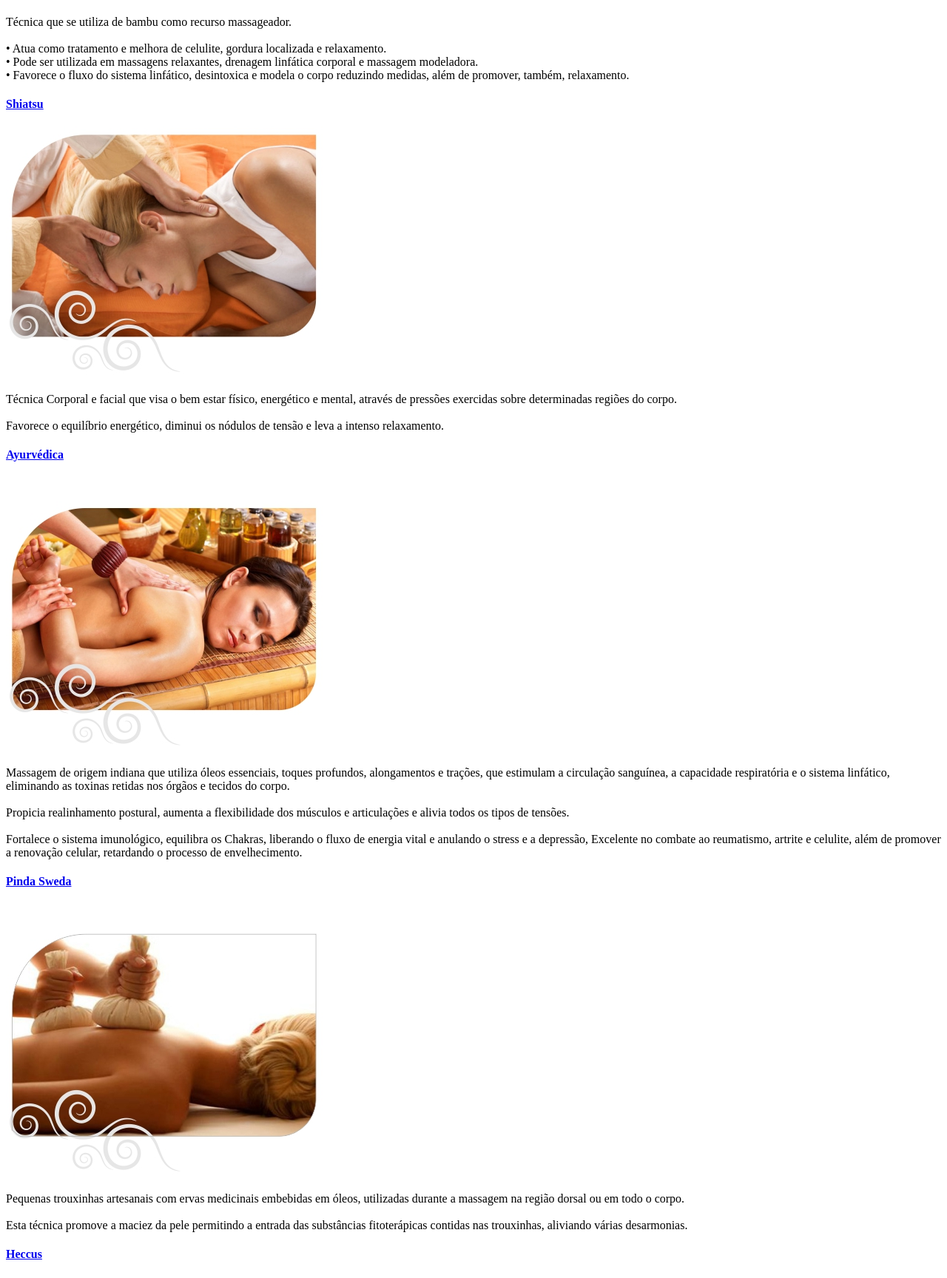
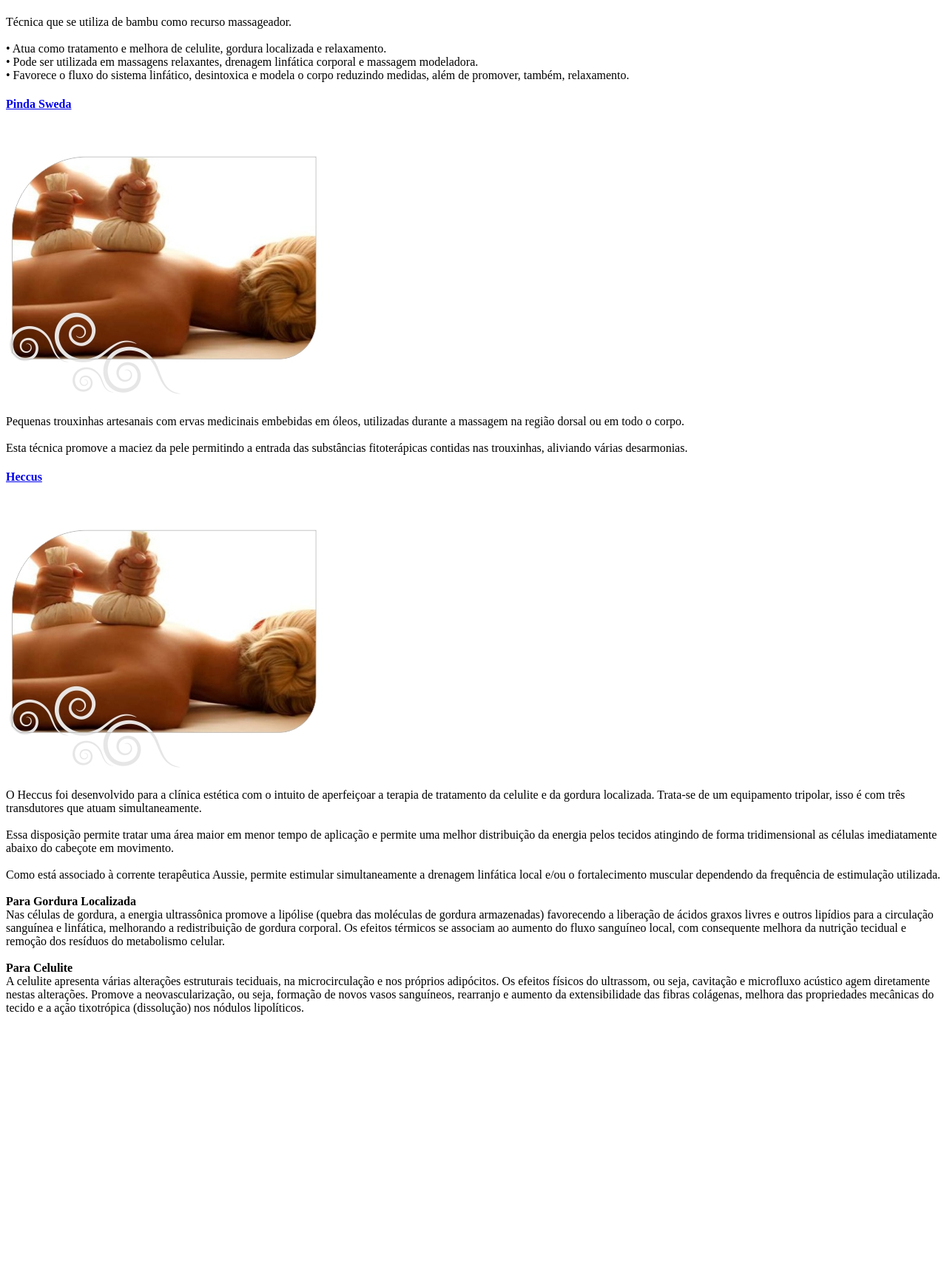
Before and after one commit to ivan-lanza/spajardim, a PHP site: page /content-corporal.class.php in a window 1280 px wide. Shown: the part 4381-6109 px from the top of the page at 74% size. After the commit the page ends 5753 px from the top, so only its background shows below. Run offline with PHP 8.4, Linux system fonts and the light colour scheme.

Commit message:
Alteração do dia 09/10

```diff
--- a/content-corporal.class.php
+++ b/content-corporal.class.php
@@ -184,44 +184,6 @@
                             </div>
                         </div>
 
-                        <div class="panel-heading" role="tab" id="headingTen">
-                            <h4 class="panel-title">
-                                <a role="button" data-toggle="collapse" data-parent="#accordion" href="#collapseTen" aria-expanded="true" aria-controls="collapseTen">
-                                    Shiatsu <span class="glyphicon glyphicon-menu-down pull-right"></span>
-                                </a>
-                            </h4>
-                        </div>
-                        <div id="collapseTen" class="panel-collapse collapse" role="tabpanel" aria-labelledby="headingTen">
-                            <div class="panel-body">
-                                <img src="imgs/img-tratamentos-corporais-shiatsu.jpg" class="img-responsive">
-                                <p class="text-justify">
-                                    T&eacute;cnica Corporal e facial que visa o bem estar f&iacute;sico, energ&eacute;tico e mental, atrav&eacute;s de press&otilde;es exercidas sobre determinadas regi&otilde;es do corpo.
-                                    <br><br>
-                                    Favorece o equil&iacute;brio energ&eacute;tico, diminui os n&oacute;dulos de tens&atilde;o e leva a intenso relaxamento.
-                                </p>
-                            </div>
-                        </div>
-
-                        <div class="panel-heading" role="tab" id="headingEleven">
-                            <h4 class="panel-title">
-                                <a role="button" data-toggle="collapse" data-parent="#accordion" href="#collapseEleven" aria-expanded="true" aria-controls="collapseEleven">
-                                    Ayurv&eacute;dica <span class="glyphicon glyphicon-menu-down pull-right"></span>
-                                </a>
-                            </h4>
-                        </div>
-                        <div id="collapseEleven" class="panel-collapse collapse" role="tabpanel" aria-labelledby="headingEleven">
-                            <div class="panel-body">
-                                <img src="imgs/img-tratamentos-corporais-ayurvedica.jpg" class="img-responsive">
-                                <p class="text-justify">
-                                    Massagem de origem indiana que utiliza &oacute;leos essenciais, toques profundos, alongamentos e tra&ccedil;&otilde;es, que estimulam a circula&ccedil;&atilde;o sangu&iacute;nea, a capacidade respirat&oacute;ria e o sistema linf&aacute;tico, eliminando as toxinas retidas nos &oacute;rg&atilde;os e tecidos do corpo.
-                                    <br><br>
-                                    Propicia realinhamento postural, aumenta a flexibilidade dos m&uacute;sculos e articula&ccedil;&otilde;es e alivia todos os tipos de tens&otilde;es.
-                                    <br><br>
-                                    Fortalece o sistema imunol&oacute;gico, equilibra os Chakras, liberando o fluxo de energia vital e anulando o stress e a depress&atilde;o, Excelente no combate ao reumatismo, artrite e celulite, al&eacute;m de promover a renova&ccedil;&atilde;o celular, retardando o processo de envelhecimento.
-                                </p>
-                            </div>
-                        </div>
-
                         <div class="panel-heading" role="tab" id="headingTwelve">
                             <h4 class="panel-title">
                                 <a role="button" data-toggle="collapse" data-parent="#accordion" href="#collapseTwelve" aria-expanded="true" aria-controls="collapseTwelve">
--- a/content-eyebrow.class.php
+++ b/content-eyebrow.class.php
@@ -32,7 +32,7 @@
                 <p class="text-justify">
                    A permanente de c&iacute;lios permite a curvatura dos fios, proporcionando um olhar mais atraente e marcante dispensando o uso de m&aacute;scaras (rimel).
                 </p>
-                <h4 class="green-title">Permanente de c&iacute;lios</h4>
+                <h4 class="green-title">Tintura de c&iacute;lios</h4>
                 <p class="text-justify">
                    A tintura de c&iacute;lios consiste na aplica&ccedil;&atilde;o de uma colora&ccedil;&atilde;o espec&iacute;fica para os fios. A combina&ccedil;&atilde;o de permanente e tintura para c&iacute;lios, resulta-se num resultado id&ecirc;ntico a m&aacute;scara (rimel) de cor escura. Os fios ficam curvados e tingidos ao mesmo tempo, dispensando o uso de maquiagens.
                 </p>
--- a/functions.class.php
+++ b/functions.class.php
@@ -204,10 +204,10 @@
     $get_products = mysqli_query($connect, "SELECT * FROM products ORDER BY id_products DESC");
 
 // Show Slider
-    $show_slider = mysqli_query($connect, "SELECT * FROM slider ORDER BY id_slider DESC LIMIT 5");
+    $show_slider = mysqli_query($connect, "SELECT * FROM slider ORDER BY id_slider ASC LIMIT 5");
 
 // Show Slider Desktop
-    $show_sliderDesk = mysqli_query($connect, "SELECT * FROM slider ORDER BY id_slider DESC LIMIT 5");
+    $show_sliderDesk = mysqli_query($connect, "SELECT * FROM slider ORDER BY id_slider ASC LIMIT 5");
 
 // Show Featured mobile
     $show_featured = mysqli_query($connect, "SELECT * FROM featured ORDER BY id_featured DESC LIMIT 2");
```
